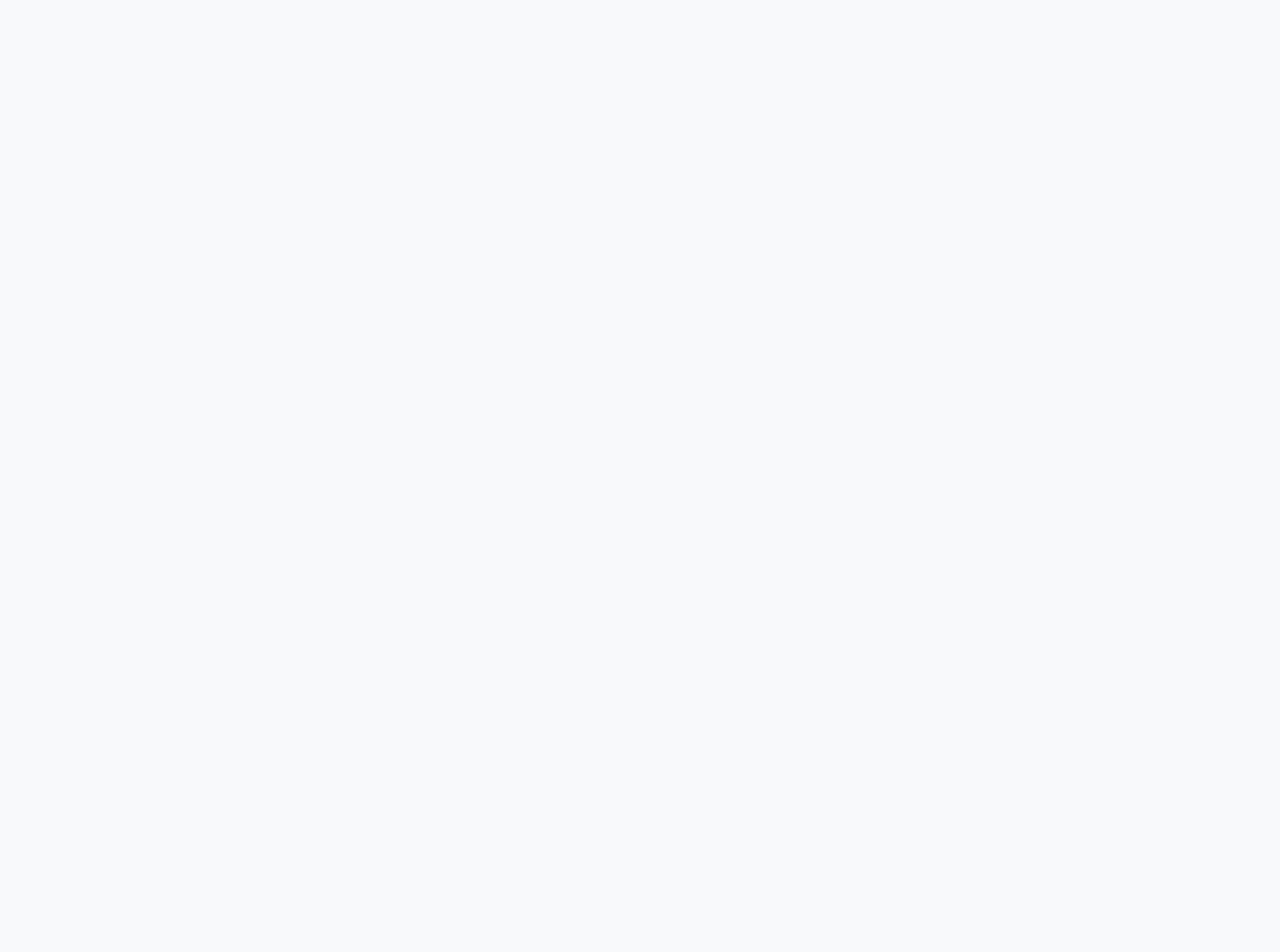
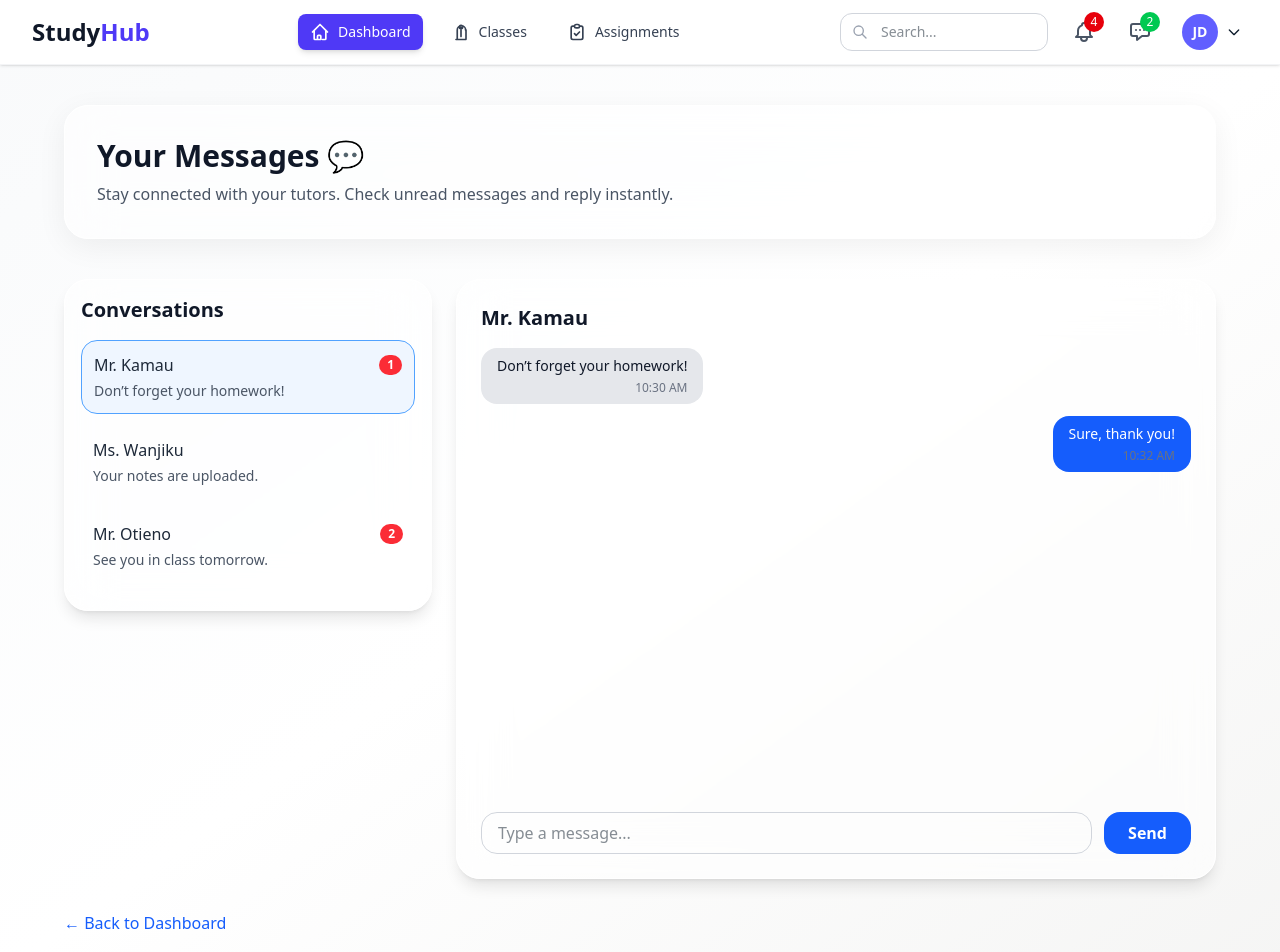
Before and after one commit to juliusmwas/StudyHub, a React (Vite) app: page /student/messages in a window 1280 px wide. Before the commit this address had no page. Shown: the top 952 px of the page. Before the commit the page ends 800 px from the top, so only its background shows below. Built offline with nearby package versions, Linux system fonts and the light colour scheme.

Commit message:
Added a messaging section to enable users chat with students

```diff
--- a/src/App.jsx
+++ b/src/App.jsx
@@ -9,6 +9,7 @@ import StudentDashboard from './Pages/dashboard/student/Dashboard';
 import TutorDashboard from './Pages/dashboard/tutor/Dashboard';
 import ContinueLesson from './Pages/dashboard/student/Lessons/ContinueLesson';
 import StudentSchedule from './Pages/dashboard/student/Lessons/StudentSchedule';
+import StudentMessages from "./Pages/dashboard/student/Messages/StudentMessages";
 
 
 function App() {
@@ -35,6 +36,7 @@ function App() {
         <Route path="/tutor/dashboard" element={<TutorDashboard />} />
         <Route path="/student/lessons/continue" element={<ContinueLesson />}/>
         <Route path="/student/schedule" element={<StudentSchedule />}/>
+        <Route path="/student/messages" element={<StudentMessages />}/>
 
       </Routes>
     </Router>
--- a/src/Pages/dashboard/student/Dashboard.jsx
+++ b/src/Pages/dashboard/student/Dashboard.jsx
@@ -58,12 +58,6 @@ export default function StudentDashboard() {
         </Link>
     ))}
     </section>
-
-
-
-
-
-
 
           {/* Upcoming Classes (Glassy + Minimal + Clean) */}
           <section className="mb-14">
--- /dev/null
+++ b/src/Pages/dashboard/student/Messages/StudentMessages.jsx
@@ -0,0 +1,153 @@
+import { useState } from "react";
+import { Link } from "react-router-dom";
+import StudentNavbar from "../../../../Components/StudentNavbar";
+
+export default function StudentMessages() {
+  // Mock conversations
+  const mockConversations = [
+    {
+      id: 1,
+      tutor: "Mr. Kamau",
+      lastMessage: "Don’t forget your homework!",
+      unread: 1,
+      messages: [
+        { from: "tutor", text: "Don’t forget your homework!", time: "10:30 AM" },
+        { from: "student", text: "Sure, thank you!", time: "10:32 AM" },
+      ],
+    },
+    {
+      id: 2,
+      tutor: "Ms. Wanjiku",
+      lastMessage: "Your notes are uploaded.",
+      unread: 0,
+      messages: [
+        { from: "tutor", text: "Your notes are uploaded.", time: "9:15 AM" },
+      ],
+    },
+    {
+      id: 3,
+      tutor: "Mr. Otieno",
+      lastMessage: "See you in class tomorrow.",
+      unread: 2,
+      messages: [
+        { from: "tutor", text: "See you in class tomorrow.", time: "Yesterday" },
+      ],
+    },
+  ];
+
+  const [selectedConversation, setSelectedConversation] = useState(mockConversations[0]);
+  const [newMessage, setNewMessage] = useState("");
+
+  const handleSend = () => {
+    if (!newMessage.trim()) return;
+    const updated = { ...selectedConversation };
+    updated.messages.push({
+      from: "student",
+      text: newMessage,
+      time: "Now",
+    });
+    setSelectedConversation(updated);
+    setNewMessage("");
+  };
+
+  return (
+    <>
+      <StudentNavbar />
+
+      <div className="min-h-screen bg-gradient-to-br from-gray-50 via-white to-stone-100 px-6 py-10">
+        <div className="max-w-6xl mx-auto">
+
+          {/* Header */}
+          <div className="bg-white/60 backdrop-blur-xl p-8 rounded-3xl border border-white shadow-[0_8px_30px_rgba(0,0,0,0.06)] mb-10">
+            <h1 className="text-3xl font-semibold text-gray-900">Your Messages 💬</h1>
+            <p className="text-gray-600 mt-2">Stay connected with your tutors. Check unread messages and reply instantly.</p>
+          </div>
+
+          {/* Main Layout */}
+          <div className="grid grid-cols-1 md:grid-cols-3 gap-6">
+
+            {/* Conversations List */}
+            <div className="col-span-1">
+              <div className="bg-white/60 backdrop-blur-xl p-4 rounded-3xl border border-white shadow-lg">
+                <h2 className="text-xl font-semibold text-gray-900 mb-4">Conversations</h2>
+
+                {mockConversations.map((conv) => (
+                  <div
+                    key={conv.id}
+                    onClick={() => setSelectedConversation(conv)}
+                    className={`p-3 mb-3 rounded-2xl cursor-pointer transition ${
+                      selectedConversation.id === conv.id
+                        ? "bg-blue-50 border border-blue-400"
+                        : "hover:bg-gray-100"
+                    }`}
+                  >
+                    <div className="flex justify-between items-center">
+                      <h3 className="font-medium text-gray-800">{conv.tutor}</h3>
+                      {conv.unread > 0 && (
+                        <span className="bg-red-500 text-white text-xs font-bold px-2 py-0.5 rounded-full">
+                          {conv.unread}
+                        </span>
+                      )}
+                    </div>
+                    <p className="text-gray-600 text-sm mt-1 truncate">{conv.lastMessage}</p>
+                  </div>
+                ))}
+              </div>
+            </div>
+
+            {/* Chat Panel */}
+            <div className="col-span-2 flex flex-col bg-white/60 backdrop-blur-xl p-6 rounded-3xl border border-white shadow-lg h-[600px]">
+              <h2 className="text-xl font-semibold text-gray-900 mb-4">
+                {selectedConversation.tutor}
+              </h2>
+
+              {/* Messages Scroll Area */}
+              <div className="flex-1 overflow-y-auto mb-4 space-y-3">
+                {selectedConversation.messages.map((msg, index) => (
+                  <div
+                    key={index}
+                    className={`flex ${msg.from === "student" ? "justify-end" : "justify-start"}`}
+                  >
+                    <div className={`px-4 py-2 rounded-2xl max-w-xs ${msg.from === "student" ? "bg-blue-600 text-white" : "bg-gray-200 text-gray-900"}`}>
+                      <p className="text-sm">{msg.text}</p>
+                      <span className="text-xs mt-1 block text-gray-500 text-right">{msg.time}</span>
+                    </div>
+                  </div>
+                ))}
+              </div>
+
+              {/* Input Box */}
+              <div className="flex gap-3">
+                <input
+                  type="text"
+                  placeholder="Type a message..."
+                  value={newMessage}
+                  onChange={(e) => setNewMessage(e.target.value)}
+                  className="flex-1 px-4 py-2 border border-gray-300 rounded-2xl focus:outline-none focus:ring-2 focus:ring-blue-400 focus:border-transparent"
+                />
+                <button
+                  onClick={handleSend}
+                  className="px-6 py-2 bg-blue-600 text-white rounded-2xl hover:bg-blue-700 transition font-semibold"
+                >
+                  Send
+                </button>
+              </div>
+            </div>
+
+          </div>
+
+          {/* Back to Dashboard */}
+          <div className="mt-8">
+            <Link
+              to="/student/dashboard"
+              className="text-blue-600 hover:underline"
+            >
+              ← Back to Dashboard
+            </Link>
+          </div>
+
+        </div>
+      </div>
+    </>
+  );
+}
```
